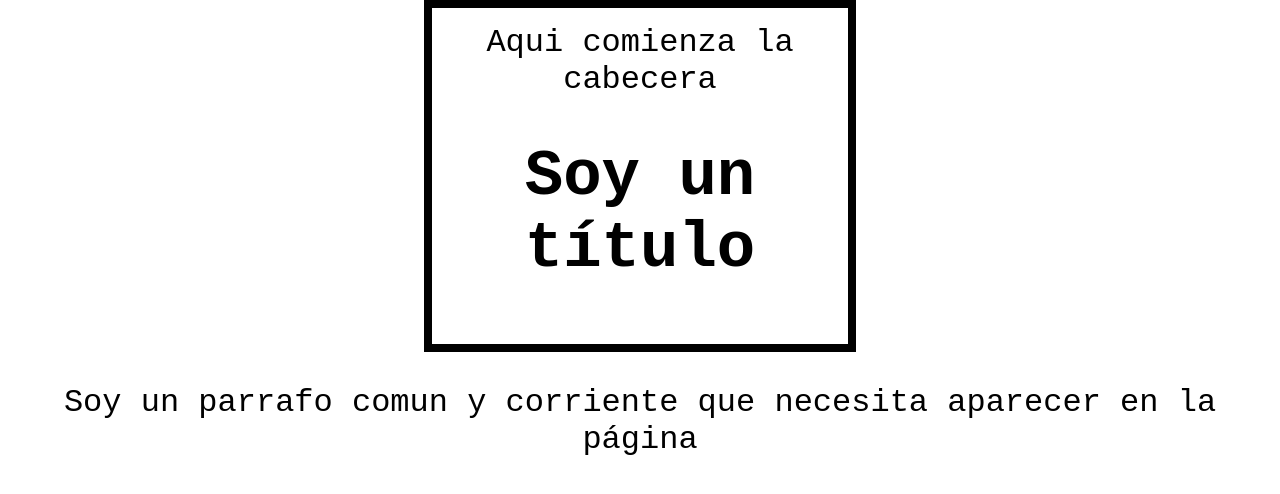
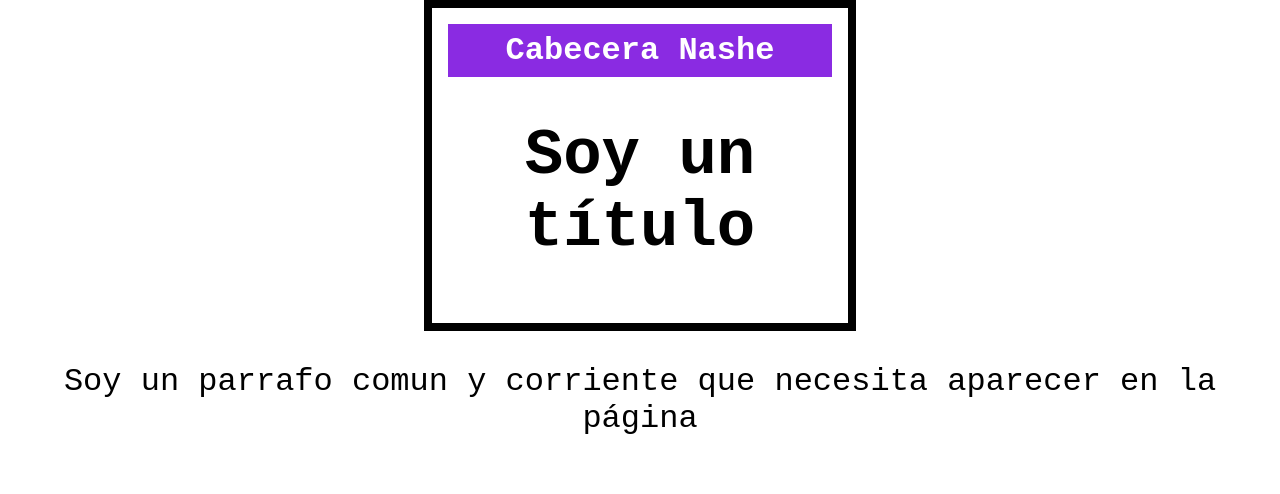
Before and after one commit to Slaay1/Practica-Git, a plain HTML site: page index.html in a window 1280 px wide. Drawn offline with Linux system fonts and the light colour scheme.

Commit message:
Finalizada la cabecera

```diff
--- a/index.html
+++ b/index.html
@@ -11,7 +11,7 @@
     <HEADer>
         <div id="Cabeza">
             <div id="cabecera">
-                Aqui comienza la cabecera
+                Cabecera Nashe
             </div>
             <h1>Soy un título</h1>
         </div>
--- a/style.css
+++ b/style.css
@@ -5,6 +5,14 @@ body {
     text-align: left;
     font-size: 2rem;
     font-family: monospace;
+}
+
+#cabecera {
+    background-color: blueviolet;
+    color: white;
+    font-weight: bold;
+    margin: 0;
+    padding: 0.5rem;
 }
 
 #Cabeza {
```
